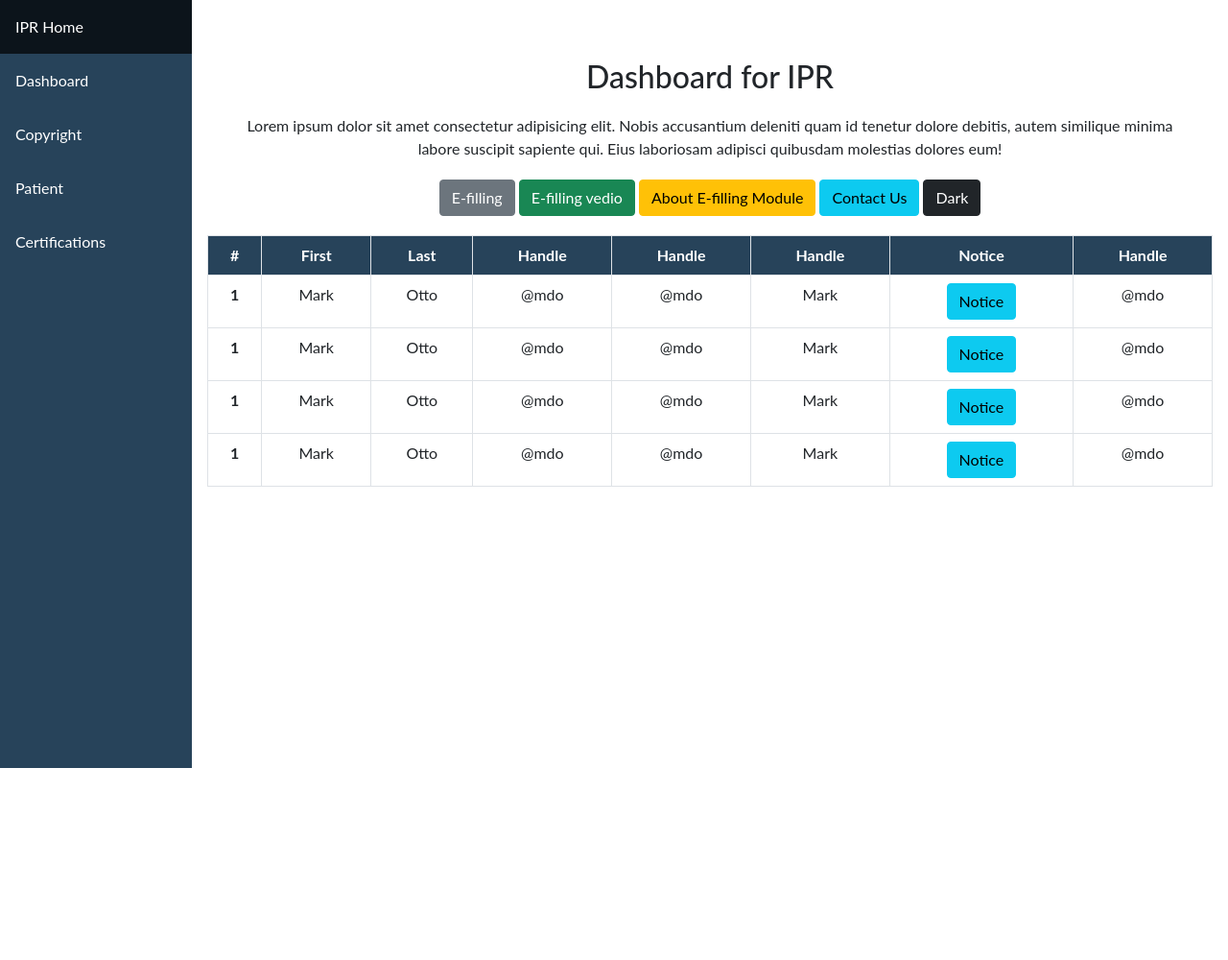
After one commit to rahullsoni04/iprc, a PHP site: page /dashboard.html in a window 1280 px wide. The commit adds this page. Shown: the whole page at 96% size. Run offline with PHP 8.4, Linux system fonts and the light colour scheme; some libraries are stand-ins or nearby versions.

Commit message:
v0.3(Dashboard frontend)

```diff
--- /dev/null
+++ b/css/dashboard.css
@@ -0,0 +1,81 @@
+body {
+    margin: 0;
+    font-family: "Lato", sans-serif;
+}
+
+.sidebar {
+    margin: 0;
+    padding: 0;
+    width: 200px;
+    background-color: #27435a;
+    position: fixed;
+    height: 100%;
+    overflow: auto;
+}
+
+.sidebar a {
+    display: block;
+    color: rgb(255, 255, 255);
+    padding: 16px;
+    text-decoration: none;
+}
+
+.sidebar a.active {
+    background-color: #000000b3;
+    color: white;
+}
+
+.sidebar a:hover:not(.active) {
+    background-color: #567d9c;
+    border-right-style: inset;
+    border-right: 4px solid #ff214f;
+    color: white;
+}
+
+div.content {
+    margin-left: 200px;
+    padding: 1px 16px;
+    height: 1000px;
+}
+
+.content h2 {
+    margin-top: 60px;
+}
+
+.content p {
+    margin: 20px;
+}
+
+.main-buttons {
+    margin: 20px;
+}
+
+.table>thead {
+    vertical-align: bottom;
+    background: #27435a;
+    color: white;
+}
+
+
+@media screen and (max-width: 700px) {
+    .sidebar {
+        width: 100%;
+        height: auto;
+        position: relative;
+    }
+
+    .sidebar a {
+        float: left;
+    }
+
+    div.content {
+        margin-left: 0;
+    }
+}
+
+@media screen and (max-width: 400px) {
+    .sidebar a {
+        text-align: center;
+        float: none;
+    }
+}
--- /dev/null
+++ b/dashboard.html
@@ -0,0 +1,132 @@
+<!DOCTYPE html>
+<html lang="en">
+
+<head>
+    <meta charset="UTF-8">
+    <meta http-equiv="X-UA-Compatible" content="IE=edge">
+    <meta name="viewport" content="width=device-width, initial-scale=1.0">
+    <link href="https://cdnjs.cloudflare.com/ajax/libs/font-awesome/5.15.1/css/all.min.css" rel="stylesheet" />
+    <link rel="stylesheet" href="https://cdnjs.cloudflare.com/ajax/libs/bootstrap/5.0.1/css/bootstrap.min.css"
+        integrity="sha512-Ez0cGzNzHR1tYAv56860NLspgUGuQw16GiOOp/I2LuTmpSK9xDXlgJz3XN4cnpXWDmkNBKXR/VDMTCnAaEooxA=="
+        crossorigin="anonymous" referrerpolicy="no-referrer" />
+    <link rel="stylesheet" href="css/dashboard.css">
+    <title>IPR</title>
+</head>
+
+<body>
+    <div class="sidebar">
+        <a class="active" href="#home">IPR Home</a>
+        <a href="#news">Dashboard</a>
+        <a href="#news">Copyright</a>
+        <a href="#contact">Patient</a>
+        <a href="#about">Certifications</a>
+    </div>
+
+    <div class="text-center content">
+        <h2>Dashboard for IPR</h2>
+        <p>Lorem ipsum dolor sit amet consectetur adipisicing elit. Nobis accusantium deleniti quam id tenetur dolore
+            debitis, autem similique minima labore suscipit sapiente qui. Eius laboriosam adipisci quibusdam molestias
+            dolores eum!</p>
+        <div class="main-buttons">
+
+            <button type="button" class="btn btn-secondary">E-filling</button>
+            <button type="button" class="btn btn-success">E-filling vedio</button>
+            <button type="button" class="btn btn-warning">About E-filling Module</button>
+
+            <button type="button" class="btn btn-info">Contact Us</button>
+
+            <button type="button" class="btn btn-dark">Dark</button>
+        </div>
+
+        <table class="table table-bordered">
+
+            <thead>
+                <tr>
+                    <th scope="col">#</th>
+                    <th scope="col">First</th>
+                    <th scope="col">Last</th>
+                    <th scope="col">Handle</th>
+                    <th scope="col">Handle</th>
+                    <th scope="col">Handle</th>
+                    <th scope="col">Notice</th>
+                    <th scope="col">Handle</th>
+                </tr>
+            </thead>
+            <tbody>
+                <tr>
+                    <th scope="row">1</th>
+                    <td>Mark</td>
+                    <td>Otto</td>
+                    <td>@mdo</td>
+                    <td>@mdo</td>
+
+                    <td>Mark</td>
+                    <td> <button type="button" class="btn btn-info">Notice</button></td>
+                    <td>@mdo</td>
+
+                </tr>
+                <tr>
+                    <th scope="row">1</th>
+                    <td>Mark</td>
+                    <td>Otto</td>
+                    <td>@mdo</td>
+                    <td>@mdo</td>
+
+                    <td>Mark</td>
+                    <td> <button type="button" class="btn btn-info">Notice</button></td>
+                    <td>@mdo</td>
+
+                </tr>
+                <tr>
+                    <th scope="row">1</th>
+                    <td>Mark</td>
+                    <td>Otto</td>
+                    <td>@mdo</td>
+                    <td>@mdo</td>
+
+                    <td>Mark</td>
+                    <td> <button type="button" class="btn btn-info">Notice</button></td>
+                    <td>@mdo</td>
+
+                </tr>
+                <tr>
+
+                </tr>
+                <tr>
+                    <th scope="row">1</th>
+                    <td>Mark</td>
+                    <td>Otto</td>
+                    <td>@mdo</td>
+                    <td>@mdo</td>
+
+                    <td>Mark</td>
+                    <td> <button type="button" class="btn btn-info">Notice</button></td>
+                    <td>@mdo</td>
+                </tr>
+            </tbody>
+
+        </table>
+    </div>
+
+
+
+
+
+
+
+
+
+
+    <script src="https://cdnjs.cloudflare.com/ajax/libs/jquery/3.2.1/jquery.min.js"></script>
+    <script src="https://cdnjs.cloudflare.com/ajax/libs/bootstrap/5.0.1/js/bootstrap.min.js"
+        integrity="sha512-EKWWs1ZcA2ZY9lbLISPz8aGR2+L7JVYqBAYTq5AXgBkSjRSuQEGqWx8R1zAX16KdXPaCjOCaKE8MCpU0wcHlHA=="
+        crossorigin="anonymous" referrerpolicy="no-referrer"></script>
+
+
+
+
+
+
+</body>
+
+</html>
```
Also changed, not shown: css/forms.css (added, +93 -0 lines), css/style.css (+10 -5 lines), index.html (+7 -4 lines), login.html (added, +53 -0 lines), signup.html (added, +56 -0 lines), images/avtar-02.jpg.webp (deleted), images/undraw_authentication_fsn5.svg (added), images/undraw_secure_login_pdn4.svg (added).
